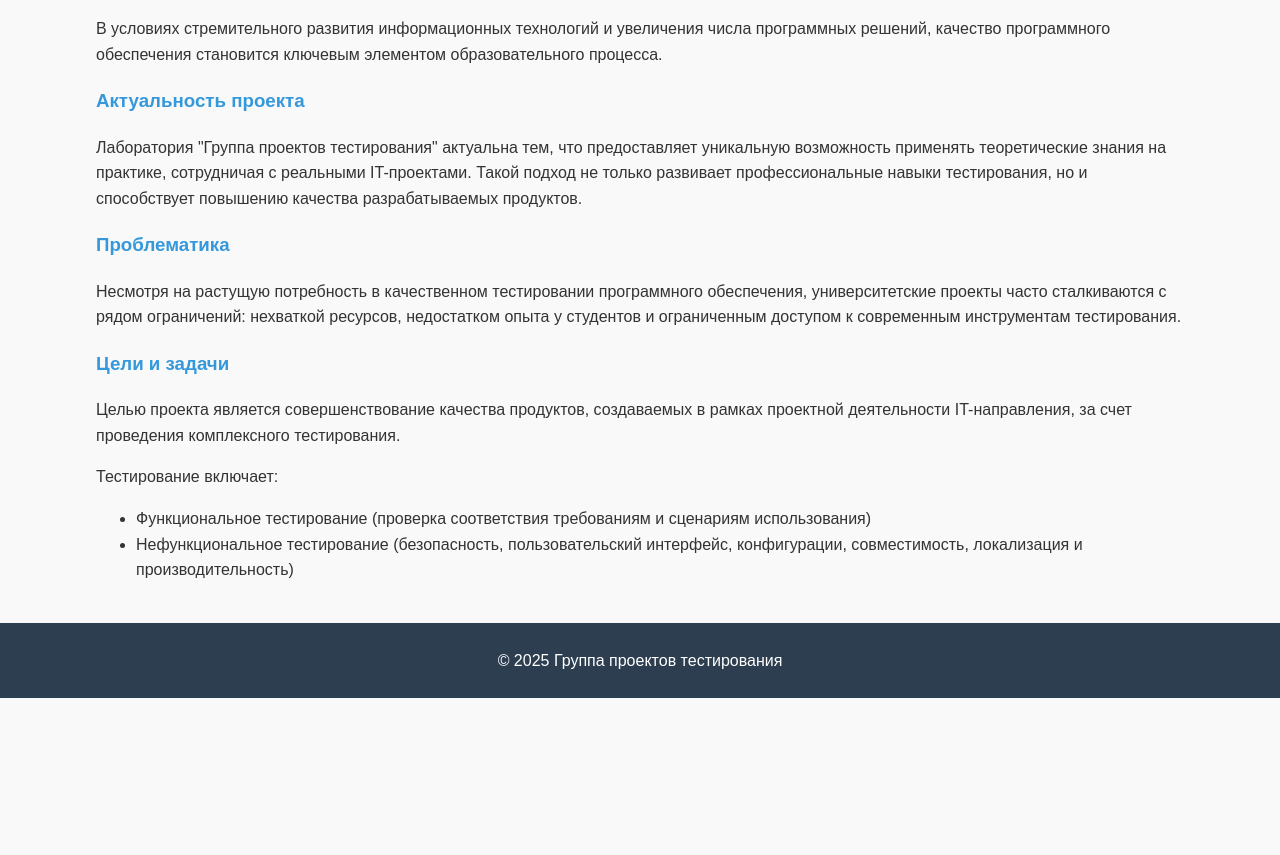
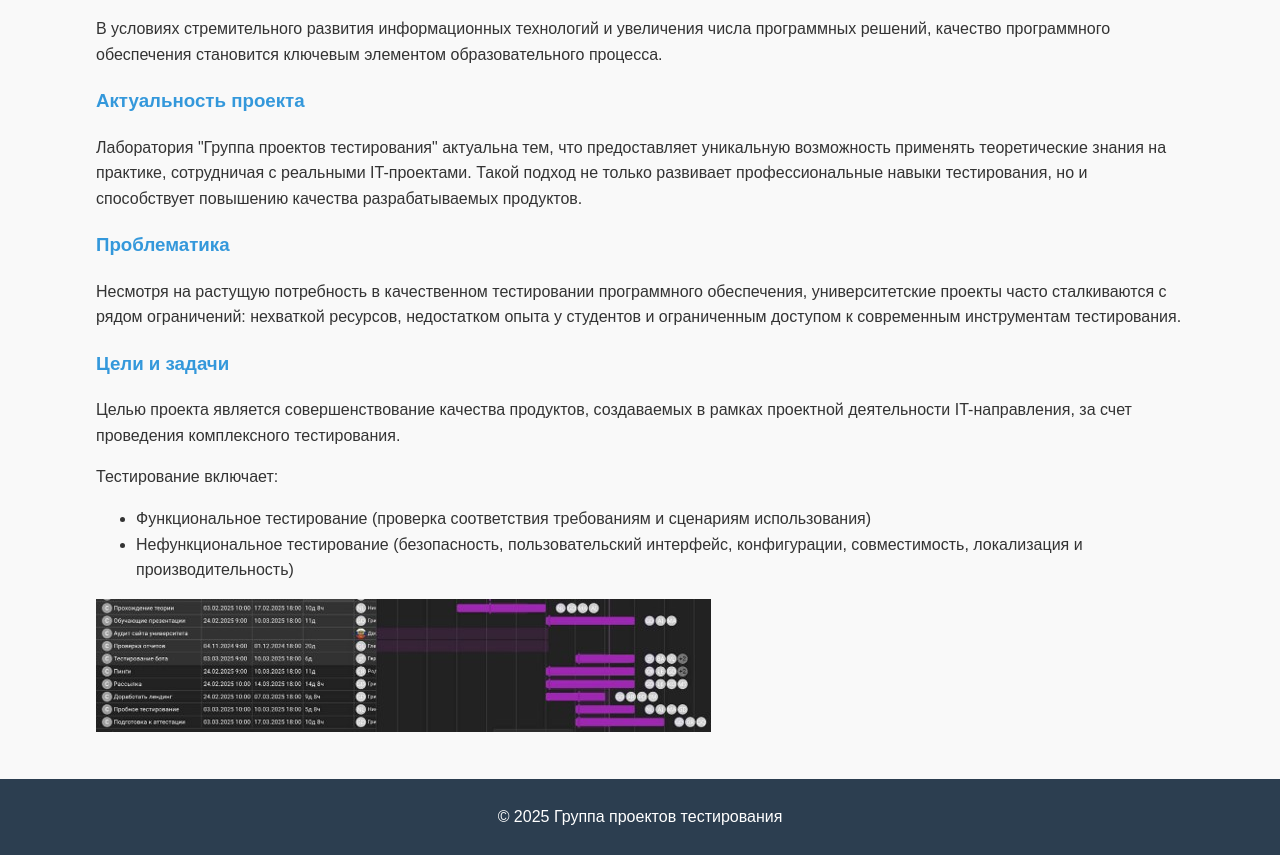
Before and after one commit to Tovpeko-Nina/practice, a plain HTML site: page about.html in a window 1280 px wide. Shown: the part 238-1093 px from the top of the page. Before the commit the page ends 936 px from the top, so only its background shows below. Drawn offline with Linux system fonts and the light colour scheme.

Commit message:
Update about.html

```diff
--- a/about.html
+++ b/about.html
@@ -40,6 +40,11 @@
                 <li>Функциональное тестирование (проверка соответствия требованиям и сценариям использования)</li>
                 <li>Нефункциональное тестирование (безопасность, пользовательский интерфейс, конфигурации, совместимость, локализация и производительность)</li>
             </ul>
+
+            <img src="diagramma-ganta.jpg" alt="Диаграмма Ганта проекта" class="journal-image">
+
+
+
         </section>
     </main>
 
```
